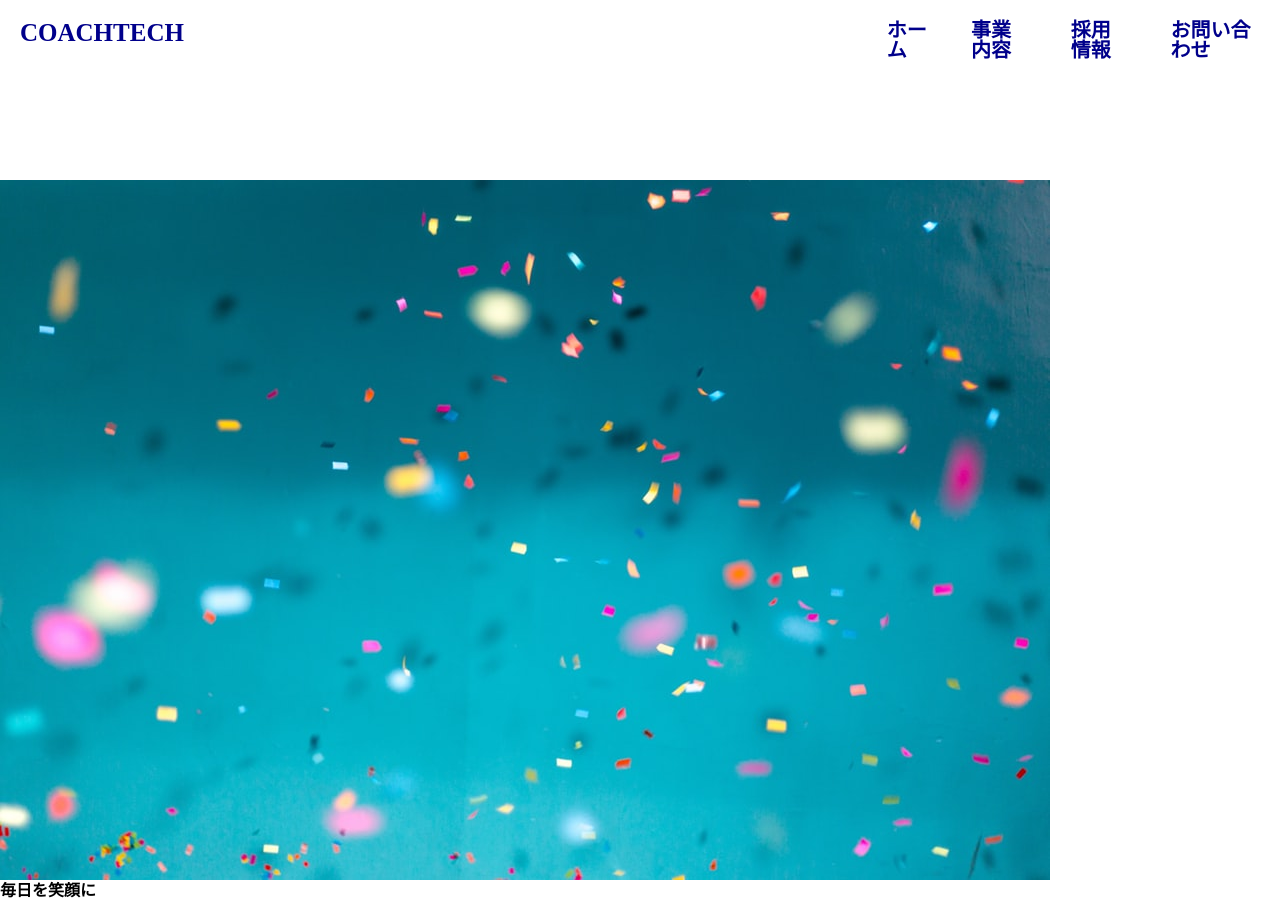
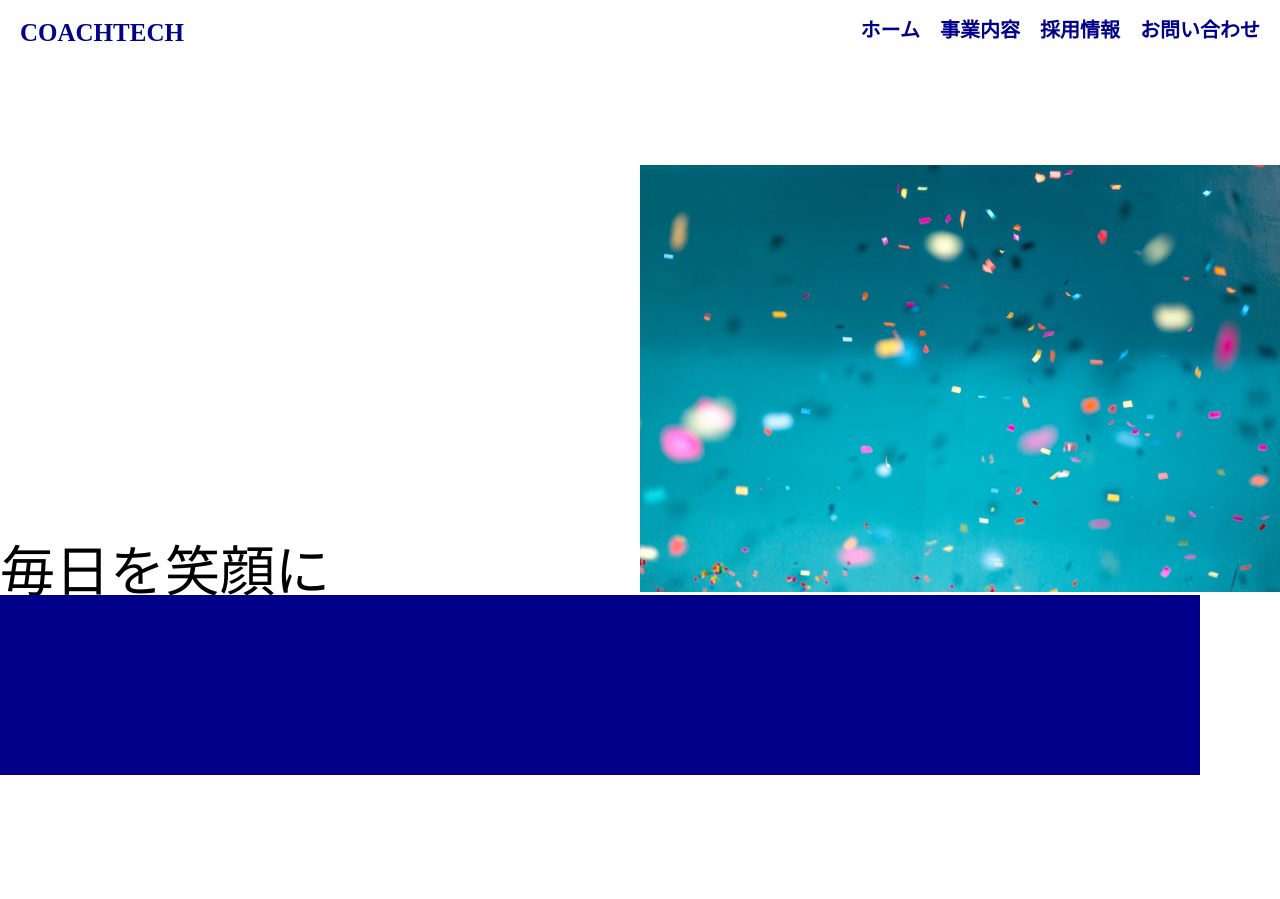
Before and after one commit to walkingjunkie/20220919takada, a plain HTML site: page index.html in a window 1280 px wide. After the commit the page ends 800 px from the top, so only its background shows below. Drawn offline with Linux system fonts and the light colour scheme.

Commit message:
update0921

```diff
--- a/css/style.css
+++ b/css/style.css
@@ -6,6 +6,7 @@
   display:flex;
   padding: 20px 20px;
   box-sizing: border-box;
+  width: auto;
 }
 .inner{
   font:bold;
@@ -24,24 +25,45 @@ a{
   width: 100%;
 }
 .header-nav{
-justify-content:end;
-width:50%;
+width:100%;
 }
 .header__right{
   display: flex;
+  justify-content: end;
   list-style: none;
-  margin-right:auto;
+  text-align: right;
 }
 .header-nav-item{
+  display: inline;
   font-size: 20px;
-  margin-left: 40px;
+  margin-left: 20px;
 }
 .main{
+  position: relative;
   width: 100%;
   height:100%;
   padding-top: 100px;
 }
 .lerative__img1{
-display:block;
-margin: 0px 0px 0px auto;
+  position: relative;
 }
+.image-1{
+  position:absolute;
+  right:0px;
+  top:0px;
+  width: 50%;
+  z-index: 1;
+}
+.absolute__text{
+  position:absolute;
+  top:480px;
+  font-size:55px;
+  font-weight: lighter;
+}
+.relative__img2{
+  position: absolute;
+  top:530px;
+  background-color:darkblue;
+  width: 1200px;
+  height: 180px;
+}
--- a/index.html
+++ b/index.html
@@ -28,9 +28,9 @@
 </header>
 <div class="main">
   <div class="lerative__img1">
-    <img src="img/firstview.jpeg" alt="" class="img1">
+    <img src="img/firstview.jpeg" alt="" class="image-1">
   </div>
-</div>
 <h2 class="absolute__text">毎日を笑顔に</h2>
 <div class="relative__img2"></div>
+</div>
 </body>
```
